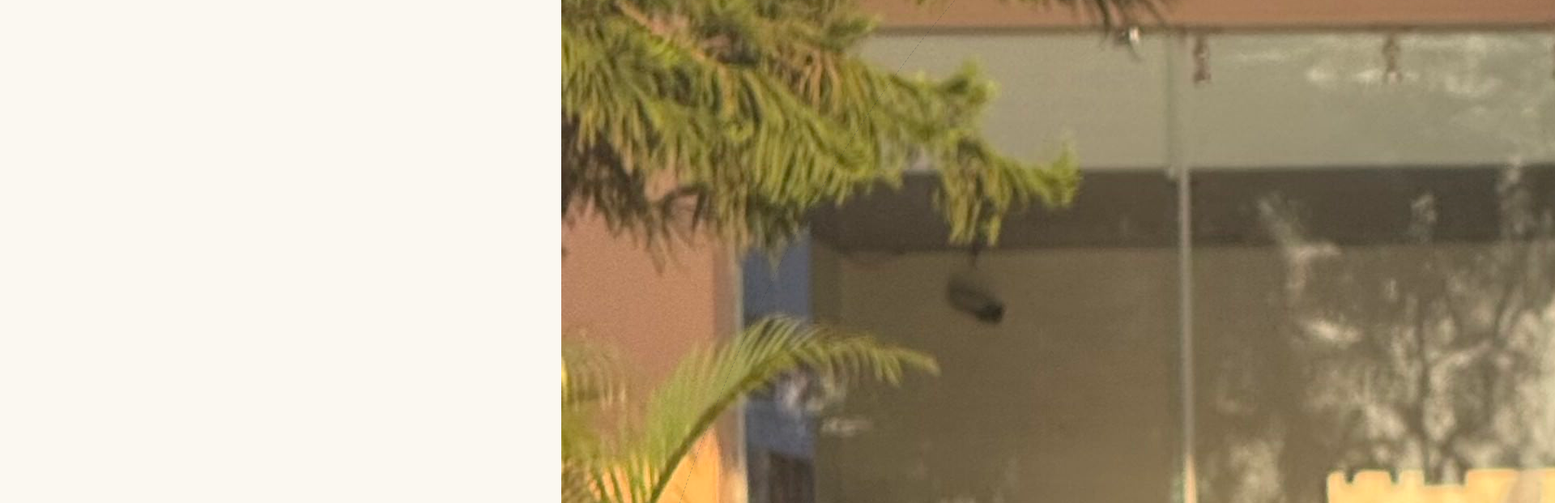
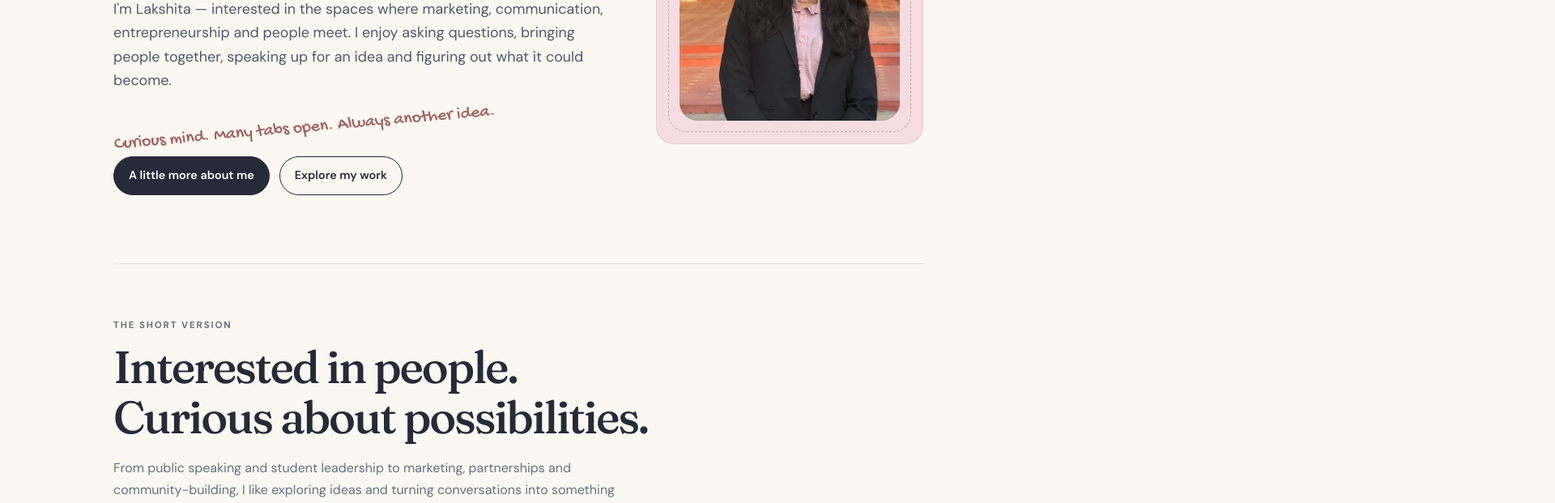
Before and after one commit to lakshitabaid-ship-it/LAKSHITA-BAID-, a plain HTML site: page index.html in a window 1280 px wide. Shown: the part 479-1100 px from the top of the page at 81% size, 1920 px wide, since content can reach past the window. Drawn offline with Linux system fonts and the light colour scheme.

Commit message:
Update style.css

```diff
--- a/style.css
+++ b/style.css
@@ -158,3 +158,22 @@ ul.clean li { margin: 7px 0; }
     height: 270px;
   }
 }
+
+/* Profile photograph inside the original portrait frame */
+
+.portrait-photo {
+  display: block;
+  width: 100%;
+  height: 390px;
+  object-fit: cover;
+  object-position: center top;
+  border-radius: inherit;
+  position: relative;
+  z-index: 1;
+}
+
+@media (max-width: 760px) {
+  .portrait-photo {
+    height: 320px;
+  }
+}
```
